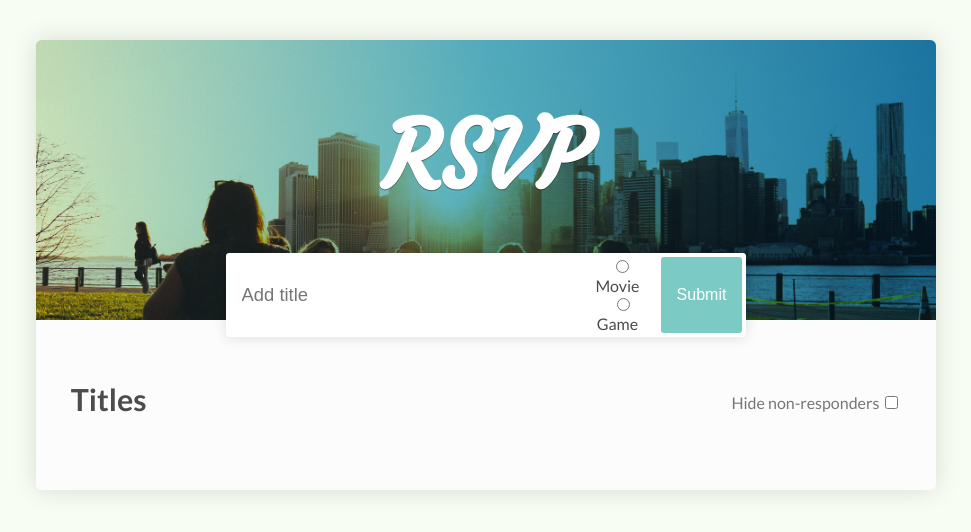
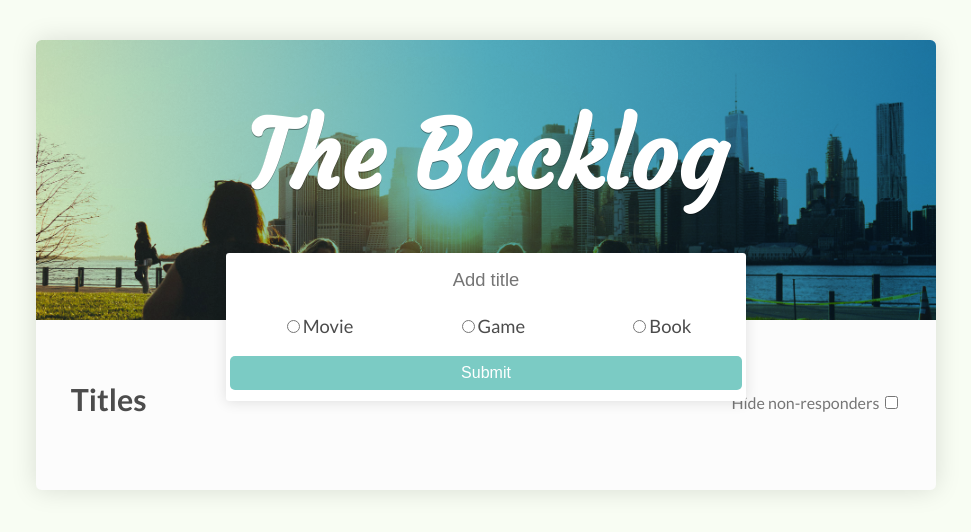
Before and after one commit to trent-grunewald/backlog-app, a plain HTML site: page index.html in a window 1280 px wide. Shown: the whole page, without its empty margins (154-1125 px from the left). Drawn offline with Linux system fonts and the light colour scheme.

Commit message:
CSS updates
Accomodate multiple media types .

```diff
--- a/app.js
+++ b/app.js
@@ -97,12 +97,12 @@ document.addEventListener('DOMContentLoaded', () => {
     const li = document.createElement('li');
     appendTo('span', 'textContent', text);
 
-    let mediaType = document.querySelectorAll('.mediaType');
-    for(let i = 0; i < mediaType.length; i++){
-      let media = mediaType[i];
-      if(media.checked === true){
+    let test = document.querySelectorAll('.mediaType');
+    for(let i = 0; i < test.length; i++){
+      let test2 = test[i];
+      if(test2.checked === true){
         appendTo('label', 'textContent', test2.value)
-      }
+    }
     }
 
     appendTo('button', 'textContent', 'Edit' );
--- a/css/main.css
+++ b/css/main.css
@@ -32,15 +32,22 @@ form {
   overflow: hidden;
   display: -webkit-flex;
   display: flex;
+  flex-flow: column;
   border-radius: .2em;
   border: solid 4px white;
   box-shadow: 0 1px 14px rgba(0,0,0, .12);
 }
+.media{
+  display: flex;
+  position: relative;
+  flex-grow: 1;
+}
 form button {
-  padding: 0 1em;
+  padding: .5em 1em;
   font-size: 1em;
   background: #7bcbc4;
-  border-radius: .2em;
+  border-radius: 5px;
+  margin: 7px 0;
 }
 ul {
   list-style: none;
@@ -70,16 +77,18 @@ header {
               background-blend-mode: multiply;
               background-size: cover;
 }
-header input {
+header input, .selectedMedia {
   padding: 12px;
   font-size: 1.15em;
-  width: 100%;
+  text-align: center;
+  flex-grow: 1;
 }
 li span,
 li input[type=text] {
   color: #707070;
   font-size: 1.3em;
   margin-bottom: .3em;
+  text-align: center;
 }
 li input[type=text] {
   padding: .2em;
--- a/index.html
+++ b/index.html
@@ -10,14 +10,15 @@
 <body>
   <div class="wrapper">
     <header>
-      <h1>RSVP</h1>
+      <h1>The Backlog</h1>
       <form id="registrar">
 
         <input type="text" name="name" placeholder="Add title">
-        <div>
-            <input type="radio" name="mediaType" class="mediaType" value="Movie">Movie
-            <input type="radio" name="mediaType" class="mediaType" value="Game">Game
-          </div>
+        <div class="media">
+          <div class="selectedMedia"><input type="radio" name="mediaType" class="mediaType" value="Movie">Movie</div>
+          <div class="selectedMedia"><input type="radio" name="mediaType" class="mediaType" value="Game">Game</div>
+          <div class="selectedMedia"><input type="radio" name="mediaType" class="mediaType" value="Book">Book</div>
+        </div>
         <button type="submit" name="submit" value="submit">Submit</button>
 
       </form>
```
